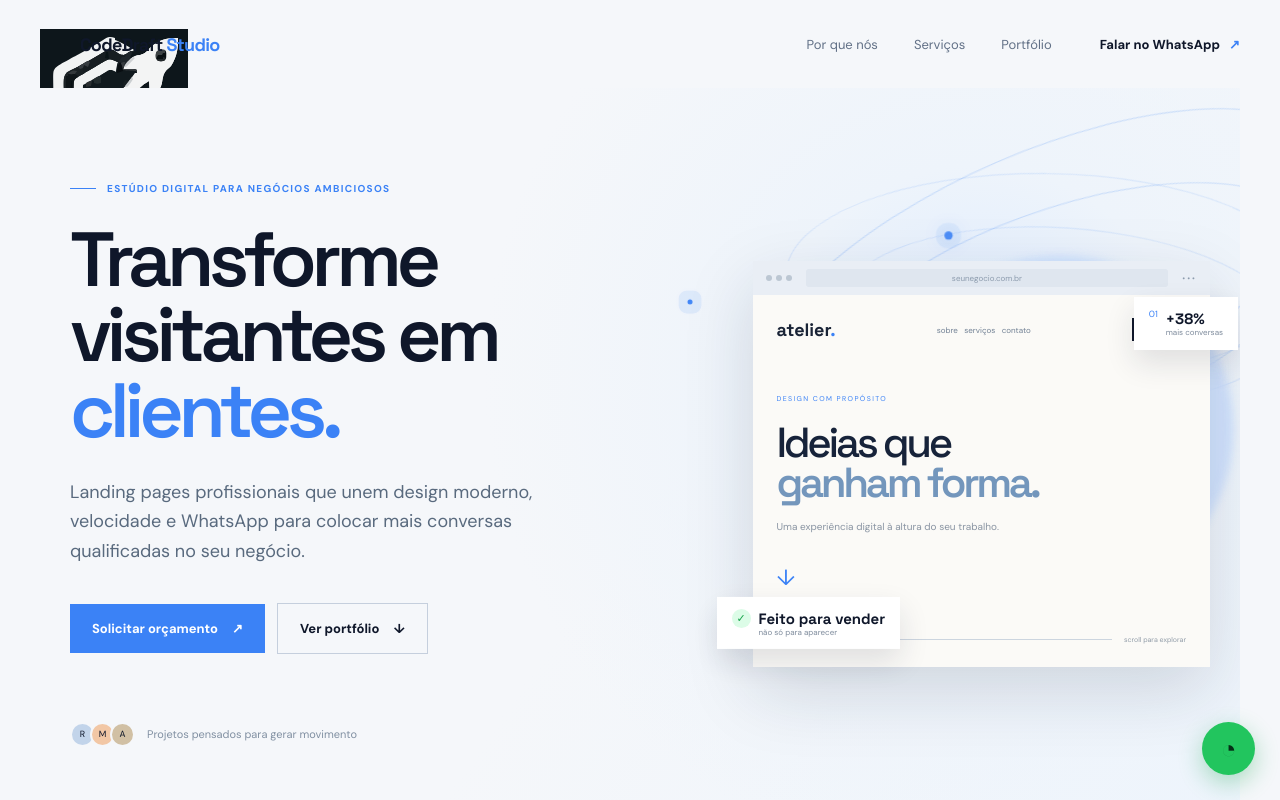
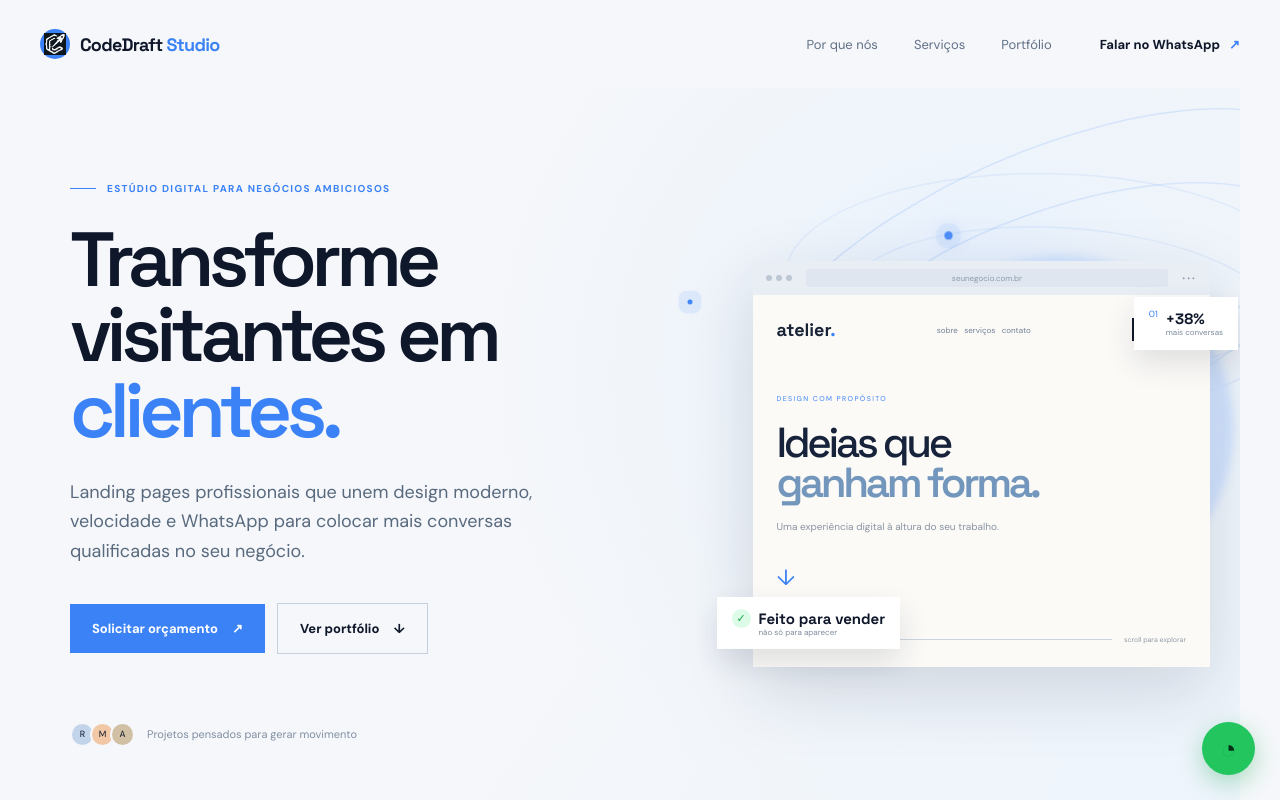
Before and after one commit to murilodsriba-png/Trabalho-Murilo, a plain HTML site: page index.html in a window 1280 px wide. Shown: the top 800 px of the page. Drawn offline with Linux system fonts and the light colour scheme.

Commit message:
4 commit

```diff
--- a/index.html
+++ b/index.html
@@ -19,7 +19,7 @@
   <div class="page-shell">
     <header class="site-header" id="inicio">
       <a class="brand" href="#inicio" aria-label="CodeDraft Studio - início">
-        <span class="brand-mark"><img src="favicon-codedraft.svg" alt="CodeDraft Studio"></span>
+        <span class="brand-mark"><img src="favicon-codedraft.svg" alt="CodeDraft Studio" width="22" height="22"></span>
         <span>CodeDraft <span class="brand-dot">Studio</span></span>
       </a>
       <nav class="desktop-nav" aria-label="Navegação principal">
```
